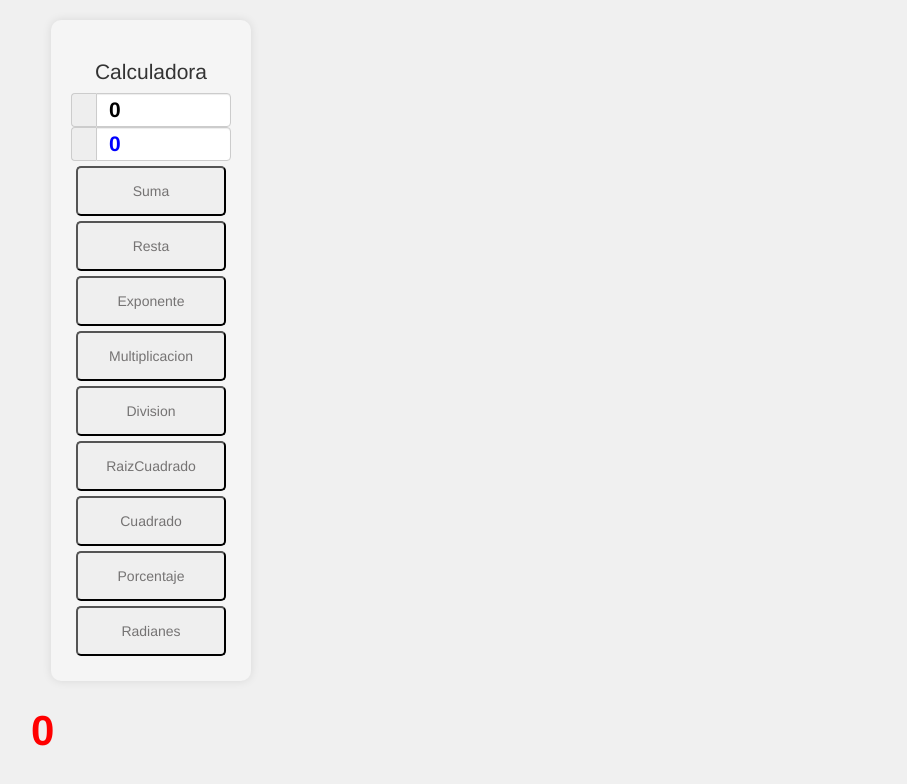
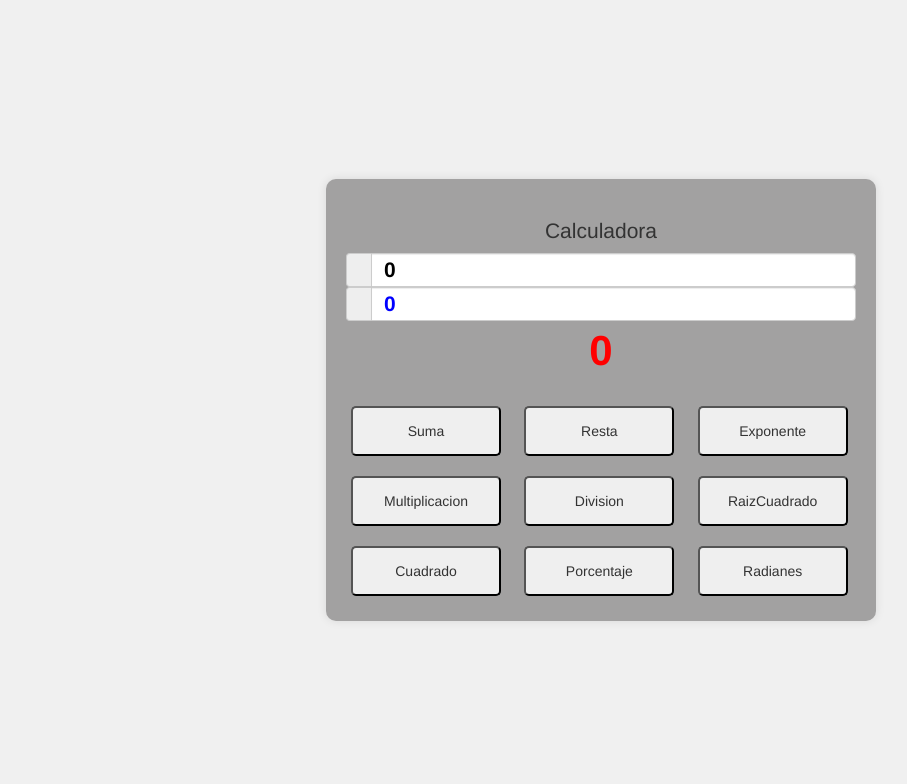
Before and after one commit to Salvav7/testing-calculator, an Angular app: page / in a window 1280 px wide. Shown: the top 784 px of the page, without its empty margins (39-946 px from the left). Built offline with nearby package versions, Linux system fonts and the light colour scheme.

Commit message:
update ui

```diff
--- a/src/app/ui/ui.component.css
+++ b/src/app/ui/ui.component.css
@@ -6,17 +6,30 @@
     background-color: #f0f0f0;
   }
 
+  .container {
+    display: flex;
+    justify-content: center;
+    align-items: center;
+    height: 100vh;
+}
 
 .calculator {
-    width: 200px;
-    text-align: center;
-    color: #757373;
+    width: 550px;
+    padding: 20px;
     border-radius: 10px;
     box-shadow: 0px 0px 10px rgba(0,0,0,0.1);
-    padding: 20px;
-    background-color: #f5f5f5;
-    margin: 20px;
+    background-color: #a2a1a1;
+    text-align: center;
 }
+
+.button-grid {
+    display: grid;
+    grid-template-columns: repeat(3, 1fr);
+    justify-content: center;
+    gap: 10px;
+    margin-top: 20px;
+}
+
 
 .calculator h1 {
   font-size: 1.5em;
@@ -27,6 +40,7 @@
 .result {
     font-size: 3.0em;
     font-weight: bold;
+    text-align: end;
     color: red;
     margin-bottom: 20px;
 }
--- a/src/app/ui/ui.component.html
+++ b/src/app/ui/ui.component.html
@@ -1,7 +1,6 @@
-
 <div class="container">
     <div class="calculator">
-            <h1>Calculadora</h1> <!-- Título de la calculadora -->
+        <h1>Calculadora</h1>
 
         <form>
             <div class="input-group">
@@ -15,9 +14,10 @@
                 <input id="operator2" [(ngModel)]="operator2" type="number" class="form-control operator2" name="operator2"
                     placeholder="0.0">
             </div>
+            <span class="result">{{ result }}</span>
         </form>
 
-
+        <div class="button-grid">
             <button class="operation-button addition-button" (click)="addition()">Suma</button>
             <button class="operation-button substraction-button" (click)="substraction()">Resta</button>
             <button class="operation-button exp-button" (click)="exp()">Exponente</button>
@@ -27,9 +27,8 @@
             <button class="operation-button sqr-button" (click)="sqr()">Cuadrado</button>
             <button class="operation-button porcentaje-button" (click)="porcentaje()">Porcentaje</button>
             <button class="operation-button radianes-button" (click)="radianes()">Radianes</button>
+        </div>
+    </div>
 
 
 </div>
-
-        <span class="result">{{ result }}</span>
-    </div>
```
Lines whose indentation alone changed are shown as unchanged.
